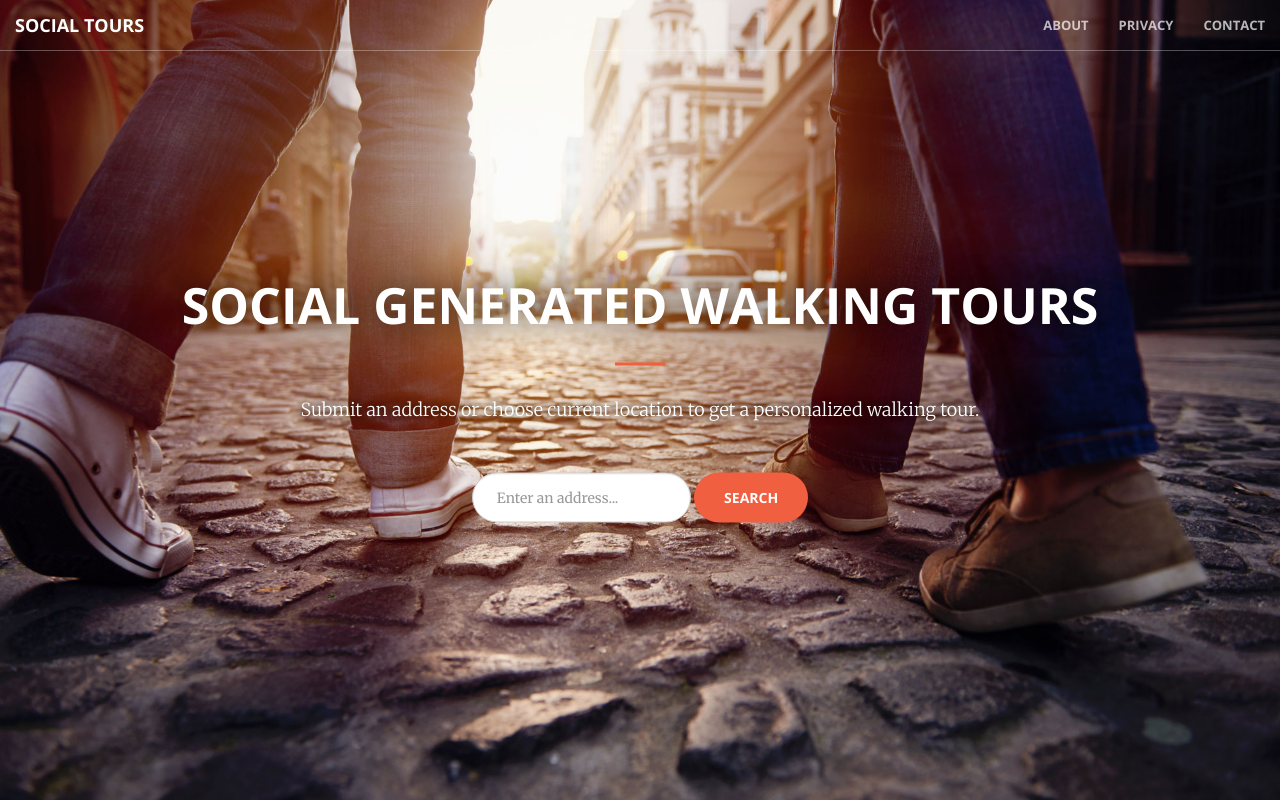
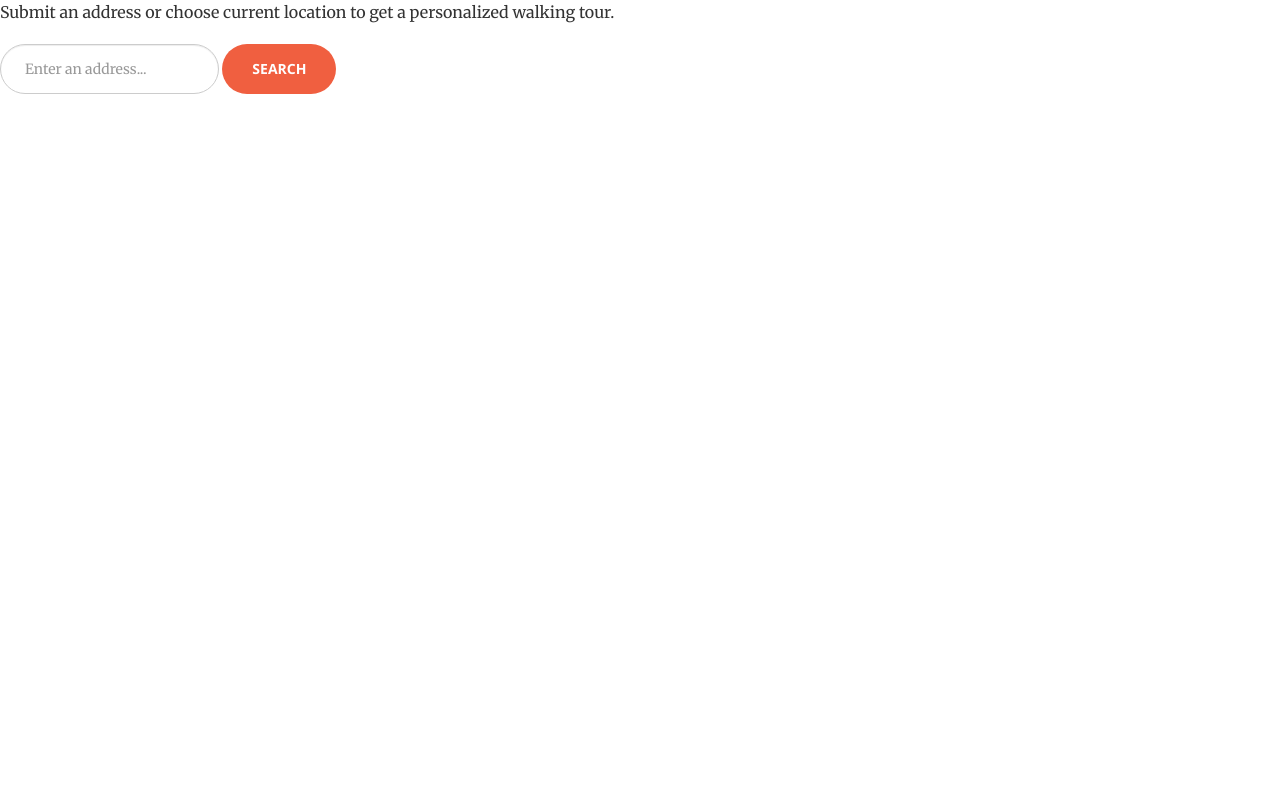
Before and after one commit to yangalav/routejs-66, a website: page public/index.html in a window 1280 px wide. Drawn offline with nearby package versions, Linux system fonts and the light colour scheme; some packages are replaced by stand-ins of ours.

```diff
--- a/public/home/home.html
+++ b/public/home/home.html
@@ -1,25 +1,4 @@
-<body id="page-top">
-<nav id="mainNav" class="navbar navbar-default navbar-fixed-top">
-  <div class="container-fluid">
-    <div class="navbar-header">
-      <button type="button" class="navbar-toggle collapsed" data-toggle="collapse" data-target="#bs-example-navbar-collapse-1"> <span class="sr-only">Toggle navigation</span> Menu <i class="fa fa-bars"></i> </button>
-      <a class="navbar-brand page-scroll" href="#page-top">Social Tours</a>
-    </div>
-    <div class="collapse navbar-collapse" id="bs-example-navbar-collapse-1">
-      <ul class="nav navbar-nav navbar-right">
-        <li> <a class="page-scroll" href="#">About</a> </li>
-        <li> <a class="page-scroll" href="#">Privacy</a> </li>
-        <li> <a class="page-scroll" href="#">Contact</a> </li>
-      </ul>
-    </div>
-  </div>
-</nav>
-
-<header>
-  <div class="header-content">
-    <div class="header-content-inner">
-      <h1 id="homeHeading">Social Generated Walking Tours</h1>
-      <hr>
+<div>
   <p>Submit an address or choose current location to get a personalized walking tour.</p>
   <form class="form-inline">
     <div class="form-group">
@@ -28,5 +7,3 @@
     <button type="submit" class="btn btn-primary btn-xl page-scroll">Search</button>
   </form>
 </div>
-  </div>
-</header>
```
Also changed, not shown: public/map/map.html (+5 -1 lines). Lines whose indentation alone changed are shown as unchanged.
